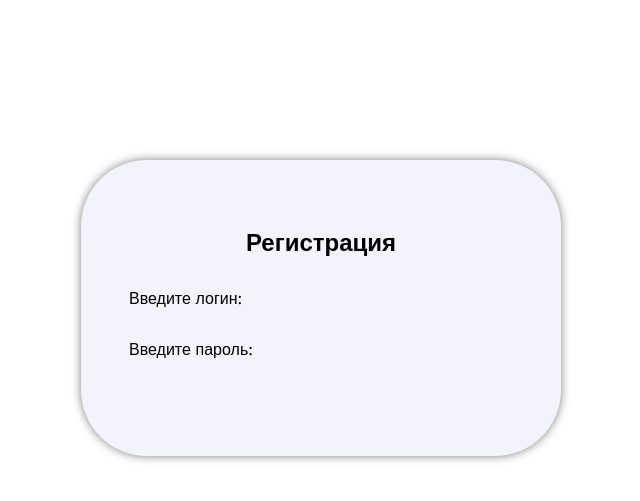
After one commit to alphaSigma0101/website_new, a Flask app: template templates/autorization.html in a window 1280 px wide. The commit adds this page. Shown: the top 501 px of the page, without its empty margins (367-1007 px from the left). Run offline with Flask 3, Linux system fonts and the light colour scheme; the template is opened without the code that fills it, so the values that code supplies are empty.

Commit message:
Добавил основу для форм авторизации и регистрации

```diff
--- a/static/css/style.css
+++ b/static/css/style.css
@@ -340,3 +340,18 @@ ul.staff_member {
 .form-control1 {
     height: 3em;
 }
+/*Форма авторизации и регистрации*/
+
+.autoriz_section{
+    position: absolute;
+    left: 35%;
+    top: 20% ;
+    width: 30%;
+    height: 25%;
+    box-shadow: 0 0 10px rgba(0,0,0,0.5);
+    padding: 3em;
+}
+
+.autoriz_headtext {
+    text-align: center;
+}
--- /dev/null
+++ b/templates/autorization.html
@@ -0,0 +1,28 @@
+<!DOCTYPE html>
+<html lang="en">
+<head>
+  <meta charset="UTF-8">
+  <meta http-equiv="X-UA-Compatible" content="IE=edge">
+  <meta name="viewport" content="width=device-width, initial-scale=1.0">
+  <style>
+  @import url('https://fonts.googleapis.com/css2?family=Rubik&family=Sen&display=swap');
+  </style>
+  <link rel="stylesheet" href="../static/css/style.css">
+  <title>Manager Tasks</title>
+</head>
+<body>
+    <section class="autoriz_section">
+        <div class="autorization_form">
+            <form action="">
+                <h2 class="autoriz_headtext">Регистрация</h2>
+                <div class="autoriz_login" style="display:block; margin-top: 2em;">
+                    <span>Введите логин:</span>
+                </div>
+                <div class="autoriz_password" style="display:block; margin-top: 2em;">
+                    <span>Введите пароль:</span>
+                </div>
+            </form>
+        </div>
+    </section>
+</body>
+</html>
```
Also changed, not shown: templates/registration.html (added, +28 -0 lines).
